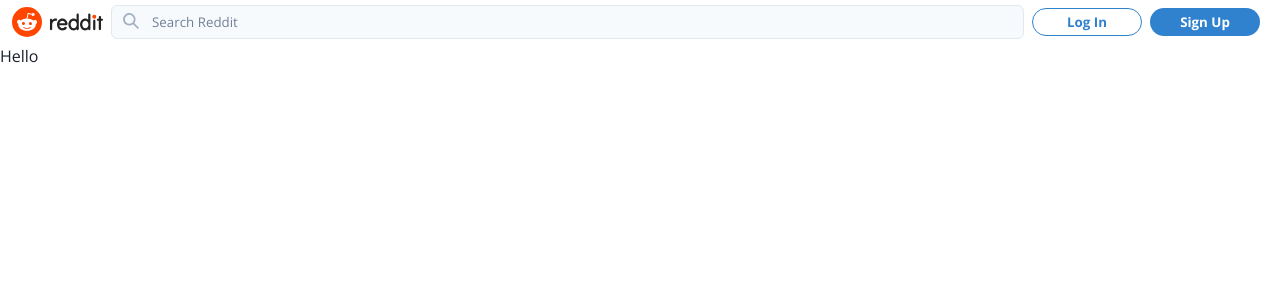
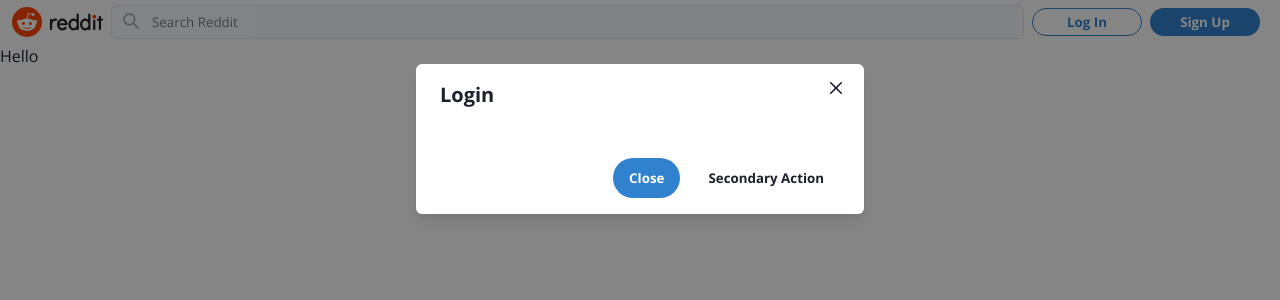
Before and after one commit to pksingh21/Reddit-Clone, a Next.js app: page / in a window 1280 px wide. Both pictures are taken after a click on the button "Log In". Shown: the top 300 px of the page. Built offline with nearby package versions, Linux system fonts and the light colour scheme.

Commit message:
started working on auth modal

```diff
--- /dev/null
+++ b/src/atoms/authModalAtom.ts
@@ -0,0 +1,13 @@
+import { atom } from 'recoil'
+export interface AuthModalState {
+    open: boolean;
+    view: 'login' | 'signup' | 'resetPassword';
+}
+const defaultModalState: AuthModalState = {
+    open: false,
+    view: 'login'
+}
+export const authModalState = atom<AuthModalState>({
+    key: 'authModalState',
+    default: defaultModalState
+})
--- a/src/components/Modals/Auth/AuthModal.tsx
+++ b/src/components/Modals/Auth/AuthModal.tsx
@@ -0,0 +1,43 @@
+import { authModalState } from '@/src/atoms/authModalAtom';
+import { Button, Flex, Modal, ModalBody, ModalCloseButton, ModalContent, ModalFooter, ModalHeader, ModalOverlay, useDisclosure } from '@chakra-ui/react';
+import React from 'react';
+import { useRecoilState } from 'recoil';
+
+
+const AuthModal: React.FC = () => {
+    const [modalState, setModalState] = useRecoilState(authModalState)
+    const handleClose = () => {
+        setModalState((prev) => ({
+            ...prev, open: false
+        }))
+    };
+    return (
+        <>
+            <Modal isOpen={modalState.open} onClose={handleClose}>
+                <ModalOverlay />
+                <ModalContent>
+                    <ModalHeader>
+                        {modalState.view === 'resetPassword' && "Reset Password"}
+                        {modalState.view === 'signup' && "Sign Up"}
+                        {modalState.view === 'login' && "Login"}</ModalHeader>
+                    <ModalCloseButton />
+                    <ModalBody display={`flex`} flexDirection={`column`} alignItems={`center`} justifyContent={`center`}>
+                        <Flex direction={`column`} align={`center`} justify={`center`} width={`70%`}>
+                            {/* <OAuthButtons/> */}
+                            {/* <AuthInputs/> */}
+                            {/* <ResetPassword/> */}
+                        </Flex>
+                    </ModalBody>
+
+                    <ModalFooter>
+                        <Button colorScheme='blue' mr={3} onClick={handleClose}>
+                            Close
+                        </Button>
+                        <Button variant='ghost'>Secondary Action</Button>
+                    </ModalFooter>
+                </ModalContent>
+            </Modal>
+        </>
+    )
+}
+export default AuthModal;
--- a/src/components/Navbar/RightContent/AuthButtons.tsx
+++ b/src/components/Navbar/RightContent/AuthButtons.tsx
@@ -1,9 +1,12 @@
+import { authModalState } from '@/src/atoms/authModalAtom';
 import { Button } from '@chakra-ui/react';
+import { Preahvihear } from '@next/font/google';
 import React from 'react';
+import { useSetRecoilState } from 'recoil';
 
 
 const AuthButtons: React.FC = () => {
-
+    const setAuthModalButton = useSetRecoilState(authModalState)
     return (
         <>
             <Button variant={`outline`}
@@ -13,7 +16,9 @@
                 }}
                 width={{ base: "70px", md: "110px" }}
                 mr={2}
-            //onClick={()=>{}}
+                onClick={() => {
+                    setAuthModalButton({ open: true, view: "login" })
+                }}
             >
                 Log In
             </Button>
@@ -25,7 +30,9 @@
                 }}
                 width={{ base: "70px", md: "110px" }}
                 mr={2}
-            //onClick={()=>{}}
+                onClick={() => {
+                    setAuthModalButton({ open: true, view: "signup" })
+                }}
 
             >
                 Sign Up
--- a/src/components/Navbar/RightContent/RightContent.tsx
+++ b/src/components/Navbar/RightContent/RightContent.tsx
@@ -1,7 +1,7 @@
 import { Flex } from '@chakra-ui/react';
 import React from 'react';
 import AuthButtons from './AuthButtons';
-
+import AuthModal from "../../Modals/Auth/AuthModal"
 type RightContentProps = {
     //    user
 };
@@ -10,7 +10,7 @@
 
     return (
         <>
-            {/* <AuthModal/> */}
+            <AuthModal />
             <Flex justify={`center`} align={`center`}>
                 <AuthButtons />
             </Flex>
--- a/src/pages/_app.tsx
+++ b/src/pages/_app.tsx
@@ -1,13 +1,16 @@
 import { ChakraProvider } from '@chakra-ui/react';
 import type { AppProps } from 'next/app'
-import  theme from "../chakra/theme"
+import { RecoilRoot } from 'recoil';
+import theme from "../chakra/theme"
 import Layout from '../components/Layouts/Layout';
 export default function App({ Component, pageProps }: AppProps) {
   return (
-    <ChakraProvider theme={theme}>
+    <RecoilRoot>
+      <ChakraProvider theme={theme}>
         <Layout>
           <Component {...pageProps} />
         </Layout>
-    </ChakraProvider>
+      </ChakraProvider>
+    </RecoilRoot>
   );
 }
```
Also changed, not shown: src/components/Modals/Auth/AuthInputs.tsx (added).
